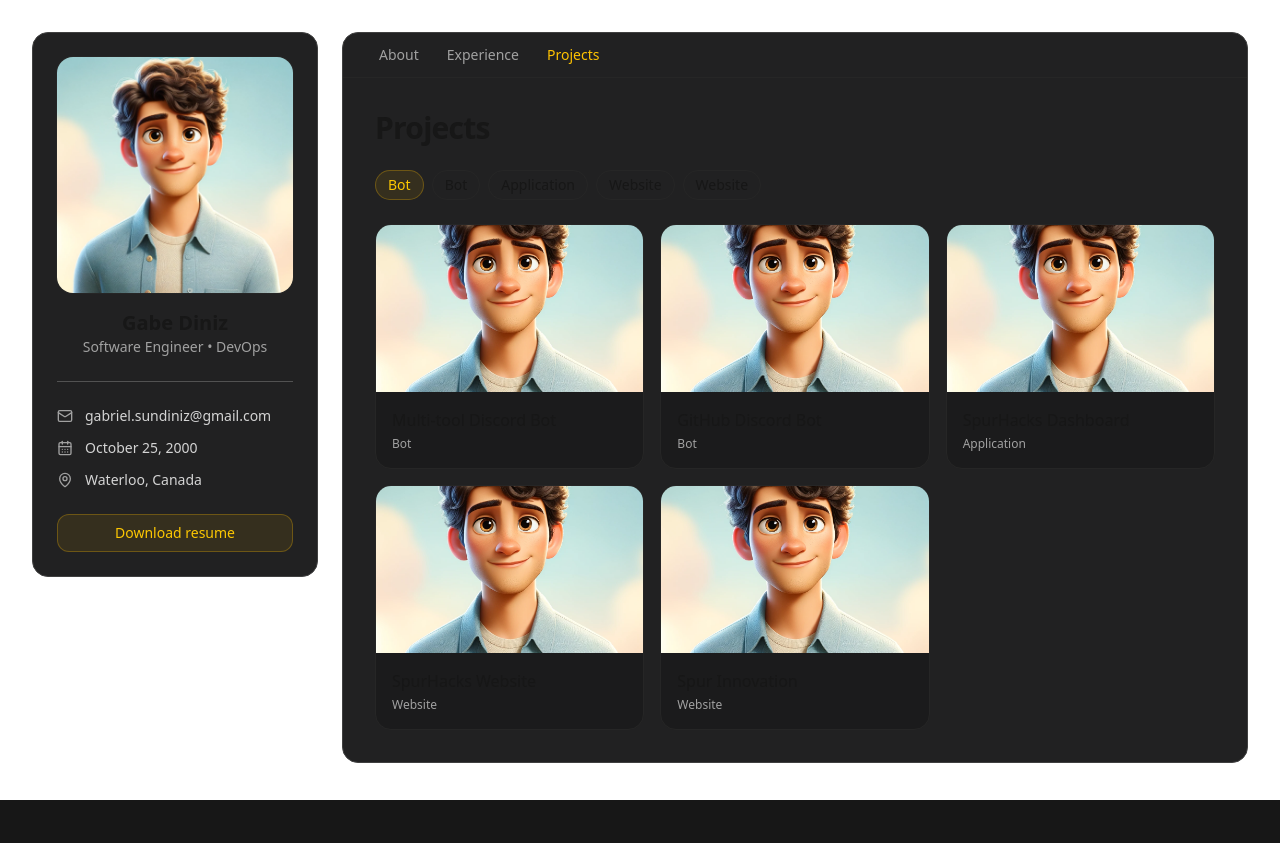
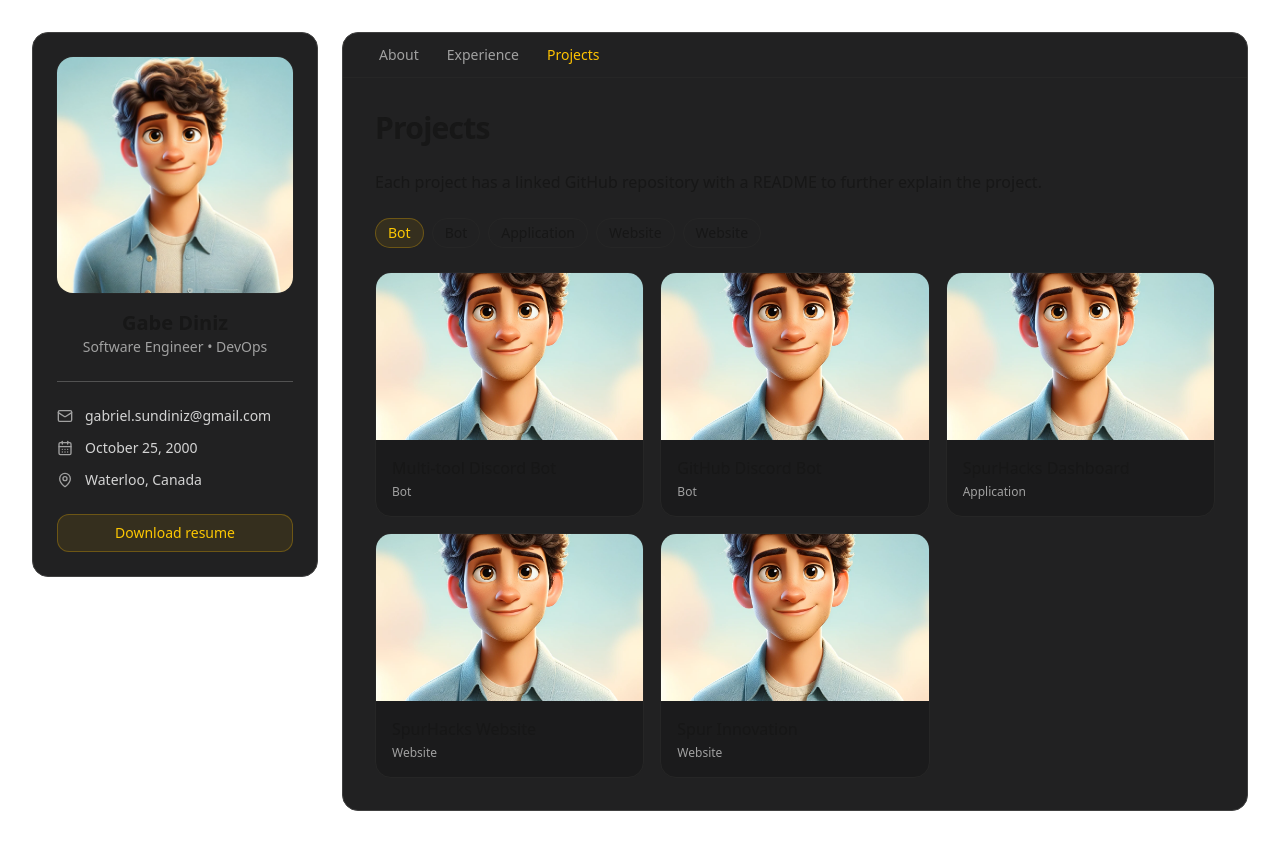
Before and after one commit to GabeDiniz/gabediniz-portfolio, a Next.js app: page /projects in a window 1280 px wide. Before the commit the page ends 800 px from the top, so only its background shows below. Built offline with nearby package versions, Linux system fonts and the light colour scheme.

Commit message:
[add] description to project page

```diff
--- a/src/app/projects/page.tsx
+++ b/src/app/projects/page.tsx
@@ -7,6 +7,7 @@ export default function ProjectsPage() {
   return (
     <section className="space-y-6">
       <h1 className="text-3xl font-semibold tracking-tight">Projects</h1>
+      <p>Each project has a linked GitHub repository with a README to further explain the project.</p>
 
       {/* Filter tabs (static for now) */}
       <div className="flex gap-2 text-sm">
```
